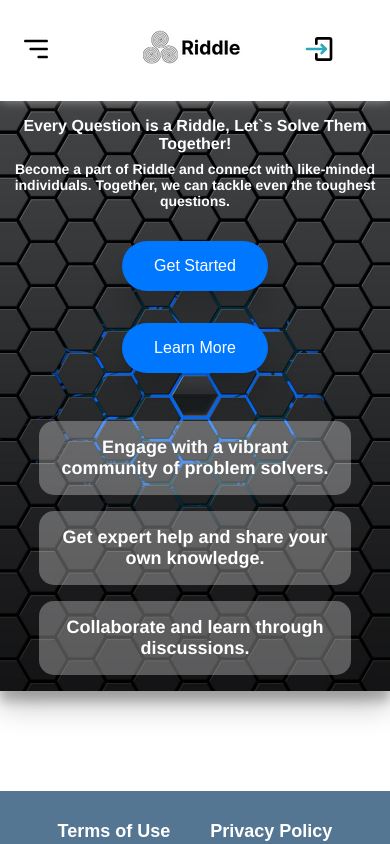
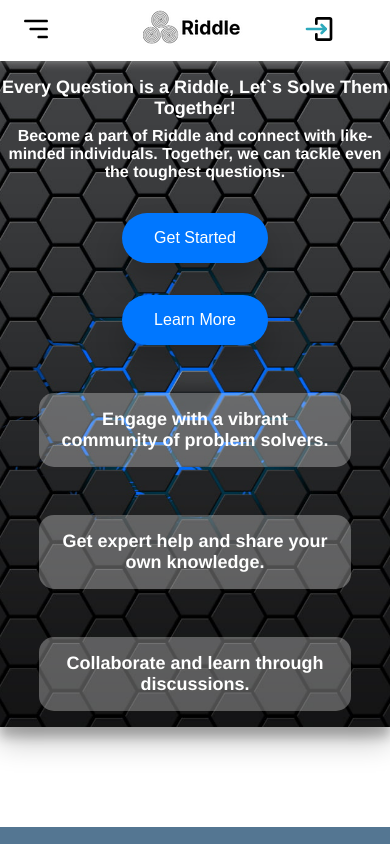
Before and after one commit to paulius-sak/forum-client, a Next.js app: page / in a window 390 px wide. Shown: the top 844 px of the page. Built offline with nearby package versions, Linux system fonts and the light colour scheme; no server answers.

Commit message:
paddings

```diff
--- a/components/AnswerCard/AnswerCard.module.css
+++ b/components/AnswerCard/AnswerCard.module.css
@@ -45,4 +45,8 @@
   .answerWrapper p {
     font-size: 14px;
   }
+  .wrapper {
+    gap: 5px;
+    padding: 10px;
+  }
 }
--- a/components/Header/Header.module.css
+++ b/components/Header/Header.module.css
@@ -115,7 +115,6 @@
   left: 0;
   width: 100%;
   height: calc(100vh - 70px);
-
 }
 
 .mobileMenu nav ul {
@@ -127,7 +126,7 @@
   justify-content: center;
   align-items: center;
   margin-top: 30%;
-  gap: 1rem;
+  gap: 3rem;
 }
 
 .mobileMenu nav ul li a {
@@ -169,6 +168,9 @@
   .mobileNavbar li a:hover {
     text-decoration: underline;
   }
+  .headerItems {
+    padding: 10px 0;
+  }
 }
 
 @keyframes mobileMenu {
--- a/components/QuestionCard/QuestionCard.module.css
+++ b/components/QuestionCard/QuestionCard.module.css
@@ -11,7 +11,6 @@
     display: flex;
     gap: 2rem;
     background-color: rgb(250, 249, 249)
-
 }
 
 .userInfo {
@@ -57,4 +56,8 @@
     .title a h2 {
       font-size: 16px;
     }
+    .cardWrapper {
+        gap: 1rem;
+        padding: 10px;
+    }
 }
--- a/pages/question/question.module.css
+++ b/pages/question/question.module.css
@@ -33,4 +33,8 @@
     .questionWrapper p {
         font-size: 14px
     }
+    .wrapper {
+        display: flex;
+        flex-direction: column;
+    }
 }
--- a/styles/Home.module.css
+++ b/styles/Home.module.css
@@ -102,6 +102,7 @@
   }
   .features {
     flex-direction: column;
+    gap: 2rem;
     align-items: center;
   }
 
@@ -131,9 +132,9 @@
     gap: 0.5rem;
   }
   .greetings h1 {
+    font-size: 18px;
+  }
+  .greetings h3 {
     font-size: 16px;
   }
-  .greetings h3 {
-    font-size: 14px;
-  }
 }
```
Also changed, not shown: components/QuestionsWrapper/QuestionsWrapper.module.css (line endings or trailing spaces).
